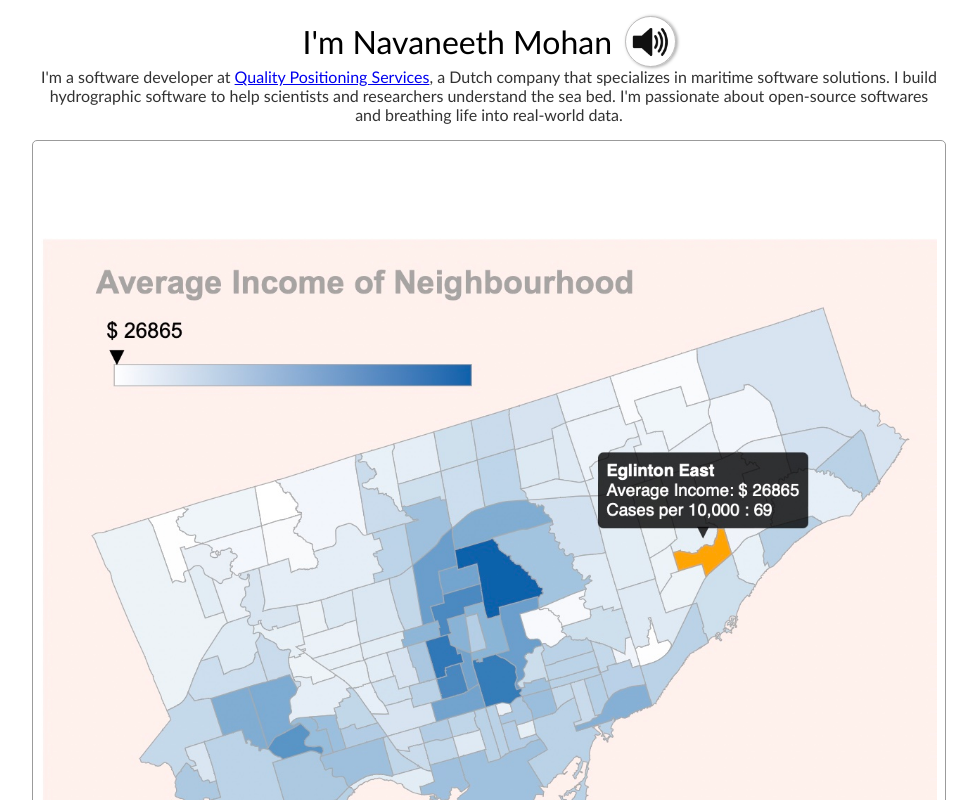
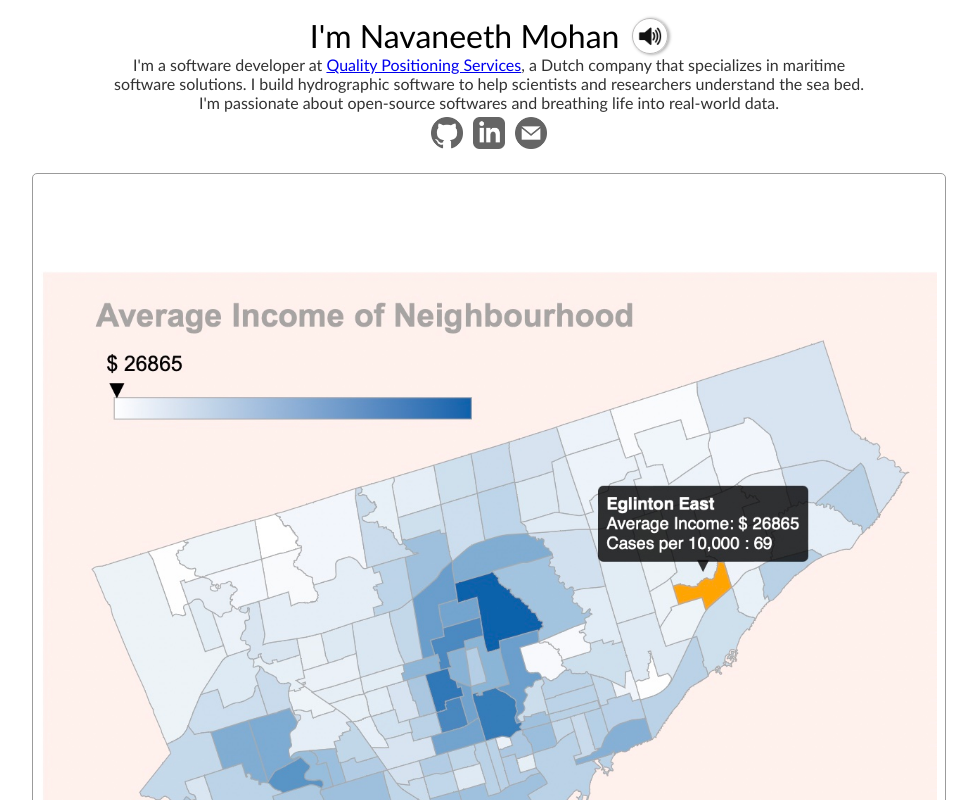
Before and after one commit to nav-mohan/nav-mohan.github.io, a plain HTML site: page index.html in a window 1280 px wide. Shown: the top 800 px of the page, without its empty margins (151-1128 px from the left). Drawn offline with Linux system fonts and the light colour scheme.

Commit message:
stylistic changes

```diff
--- a/index.html
+++ b/index.html
@@ -11,22 +11,30 @@
     <div id="intro">
         <div id = "my-name">
             <h1>I'm Navaneeth Mohan</h1>
-            <div id = "speaker-icon"><img src = "./speaker-icon.png" alt = "how to pronounce my name"></div>
+            <div id = "speaker-icon"><img src = "./icons/speaker.png" alt = "how to pronounce my name"></div>
             <audio id = "audio-box" src = "my-name.mp3"></audio>
         </div>
+
         <div id="about-me">
             <p>I'm a software developer at <a href = "https://qps.nl" target="_blank">Quality Positioning Services</a>, a Dutch company that specializes in maritime software solutions. I build hydrographic software to help scientists and researchers understand the sea bed.
                 I'm passionate about open-source softwares and breathing life into real-world data.
             </p>
         </div>
+
+        <div id="links">
+            <a href="https://github.com/nav-mohan" target="_blank">
+                <img src="./icons/github.png" alt="link to my github">
+            </a>
+            <a href="https://www.linkedin.com/in/navaneeth-mohan-97a001248/" target="_blank">
+                <img src="./icons/linkedin.png" alt="link to my linkedin">
+            </a>
+            <a href="mailto:navaneeth.mohan@qps.nl">
+                <img src="./icons/email.png" alt="send an email">
+            </a>
+        </div>
     </div>
     <div id="posts"></div>
     <script src="script.js"></script>
-    <div id="outro">
-        <a href="https://github.com/nav-mohan">
-            <img src="github_icon.png" alt="link to my github">
-        </a>
-        <p>navaneeth.mohan94@gmail.com</p>
-    </div>
+
 </body>
 </html>
--- a/style.css
+++ b/style.css
@@ -134,64 +134,62 @@ body{
 .post:hover>.post-img{
     opacity: 0.5;
 }
+#intro>#my-name>#speaker-icon{
+    width: 1.5em;
+    height: 1.5em;
+    padding: 5px;
+}
 
 @media only screen and (min-width: 600px) {
     #about-me{width: 90vw;}
-    .post {
+    .post
+    {
         width: 90vw;
         height: 90vw;
     }
-    #intro>#my-name>#speaker-icon{
-        width: 3vw;
-        height: 3vw;
-    }
 }
 @media only screen and (max-width: 900px) {
-    .post {
+    .post
+    {
         width: 80vw;
         height: 80vw;
     }
-    #intro>#my-name>#speaker-icon{
-        width: 4vw;
-        height: 4vw;
-    }
 }
 @media only screen and (min-width: 1200px) {
-    #about-me{width: 70vw;}
-    .post {
+    #about-me{width: 60vw;}
+    .post
+    {
         width: 70vw;
         height: 70vw;
-    }
-    #intro>#my-name>#speaker-icon{
-        width: 3vw;
-        height: 3vw;
     }
 }
 
 @media only screen and (min-width: 1500px) {
-    #about-me{width: 50vw;}
-    .post {
+    #about-me{width: 40vw;}
+    .post
+    {
         width: 50vw;
         height: 50vw;
     }
-    #intro>#my-name>#speaker-icon{
-        width: 2vw;
-        height: 2vw;
-    }
 }
 
-#outro{
+#links{
     display: flex;
-    flex-direction: column;
+    flex-direction: row;
     justify-content: center;
     align-items: center;
-    max-width: 10vw;
-    max-height: 10vw;
-    /* border: 2px solid rebeccapurple; */
+    margin: 5px 0 5px 0;
 }
-#outro>a>img{
-    width: 50px;
-    max-width: 10vw;
-    /* overflow: auto; */
-
+#links>a{
+    text-decoration: none;
 }
+#links>a>img{
+    width: 2em;
+    margin: 0 5px 0 5px;
+    opacity: 0.6;
+    background-color: white;
+}
+#links>a>img:hover{
+    opacity: 1;
+    transition: 0.6s;
+}
```
Also changed, not shown: github_icon.png (deleted), icons/email.png (added), icons/github.png (added), icons/linkedin.png (added), icons/speaker.png (renamed from speaker-icon.png).
